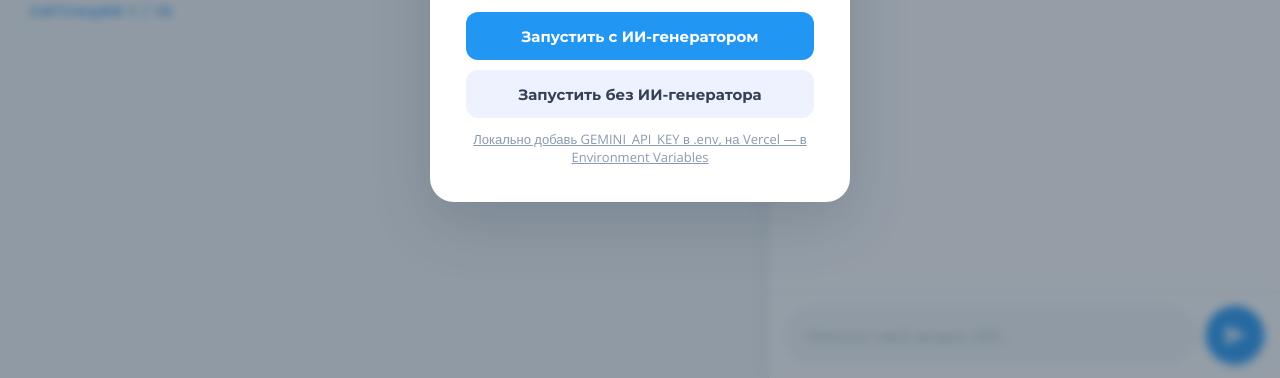
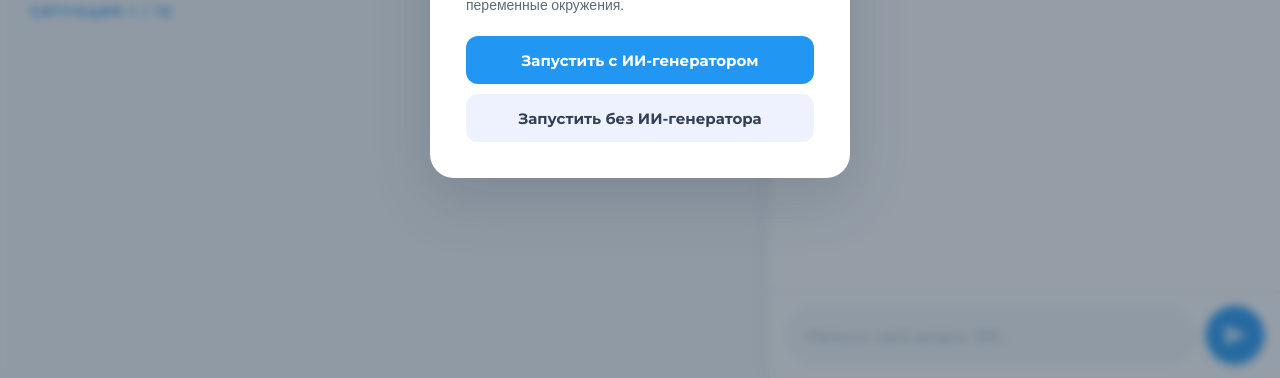
Before and after one commit to Sakk0022/SOCIO, a website: page index.html in a window 1280 px wide. Shown: the part 422-800 px from the top of the page. Drawn offline with nearby package versions, Linux system fonts and the light colour scheme.

Commit message:
Deploy: обновил кодcyjd

```diff
--- a/index.html
+++ b/index.html
@@ -20,7 +20,7 @@
     </div>
     <button class="api-modal-btn" onclick="startWithAi()">Запустить с ИИ-генератором</button>
     <button class="api-modal-btn" onclick="skipApiKey()" style="margin-top:10px;background:#eef2ff;color:#344054">Запустить без ИИ-генератора</button>
-    <div class="api-modal-skip">Локально добавь GEMINI_API_KEY в .env, на Vercel — в Environment Variables</div>
+
   </div>
 </div>
 
```
